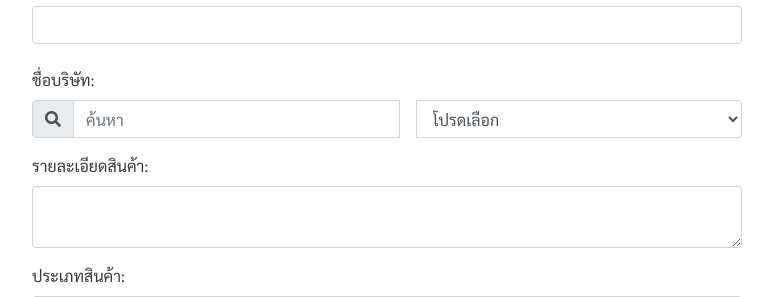
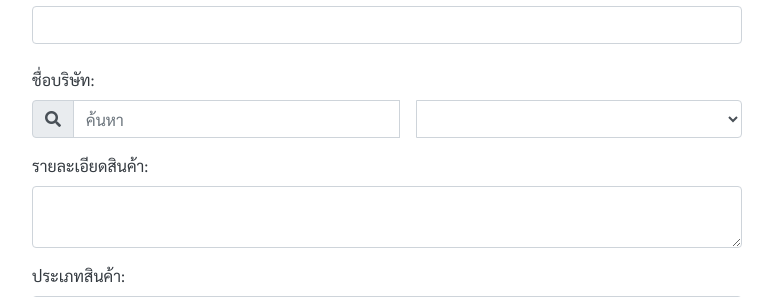
Before and after one commit to chattida/Furniture-Shop-Management, a Django app: page /manage/item/edit/1/ in a window 1280 px wide. Shown: the part 163-460 px from the top of the page, without its empty margins (253-1026 px from the left). Run offline with Django 3.2, Linux system fonts and the light colour scheme; the visitor is signed in with stand-in values (Sample User, id 1); data that the repository does not hold is empty; some libraries are stand-ins or nearby versions.

Commit message:
:rocket: Edit Option Stock & Item

```diff
--- a/Manage/templates/Edit/edit_item.html
+++ b/Manage/templates/Edit/edit_item.html
@@ -22,7 +22,6 @@
         placeholder="ค้นหา"
       />
       <select name="" id="dropdown_item" class="form-control ml-3" required>
-        <option value="none">โปรดเลือก</option>
       </select>
     </div>
   </div>
@@ -204,8 +203,7 @@
   function item_list() {
     let dropdown_item = document.getElementById("id_item_id");
     if (total_item != 1)
-      dropdown_item.innerHTML =
-        "<option value='none' selected>โปรดเลือก</option>";
+      dropdown_item.innerHTML = ""
 
     for (let i = 0; i < total_item; i++) {
       if (data[i]) {
@@ -226,7 +224,7 @@
         },
       })
       .then(function (response) {
-        document.getElementById('dropdown_item').innerHTML = `<option value='none'>โปรดเลือก</option><option value='${select_id}' selected>${select_value}</option>`
+        document.getElementById('dropdown_item').innerHTML = `<option value='${select_id}' selected>${select_value}</option>`
         let data = response.data;
               data.forEach((item) => {
                   option = document.createElement('option')
--- a/Manage/templates/Edit/edit_stock.html
+++ b/Manage/templates/Edit/edit_stock.html
@@ -17,7 +17,6 @@
         placeholder="ค้นหา"
       />
       <select name="" id="dropdown_item" class="form-control ml-3" required>
-        <option value="none">โปรดเลือก</option>
       </select>
     </div>
   </div>
@@ -172,8 +171,7 @@
   function item_list() {
     let dropdown_item = document.getElementById("id_item_id");
     if (total_item != 1)
-      dropdown_item.innerHTML =
-        "<option value='none' selected>โปรดเลือก</option>";
+      dropdown_item.innerHTML = ""
 
     for (let i = 0; i < total_item; i++) {
       if (data[i]) {
@@ -194,7 +192,7 @@
         },
       })
       .then(function (response) {
-        document.getElementById('dropdown_item').innerHTML = `<option value='none'>โปรดเลือก</option><option value='${select_id}' selected>${select_value}</option>`
+        document.getElementById('dropdown_item').innerHTML = `<option value='${select_id}' selected>${select_value}</option>`
         let data = response.data;
               data.forEach((item) => {
                   option = document.createElement('option')
```
